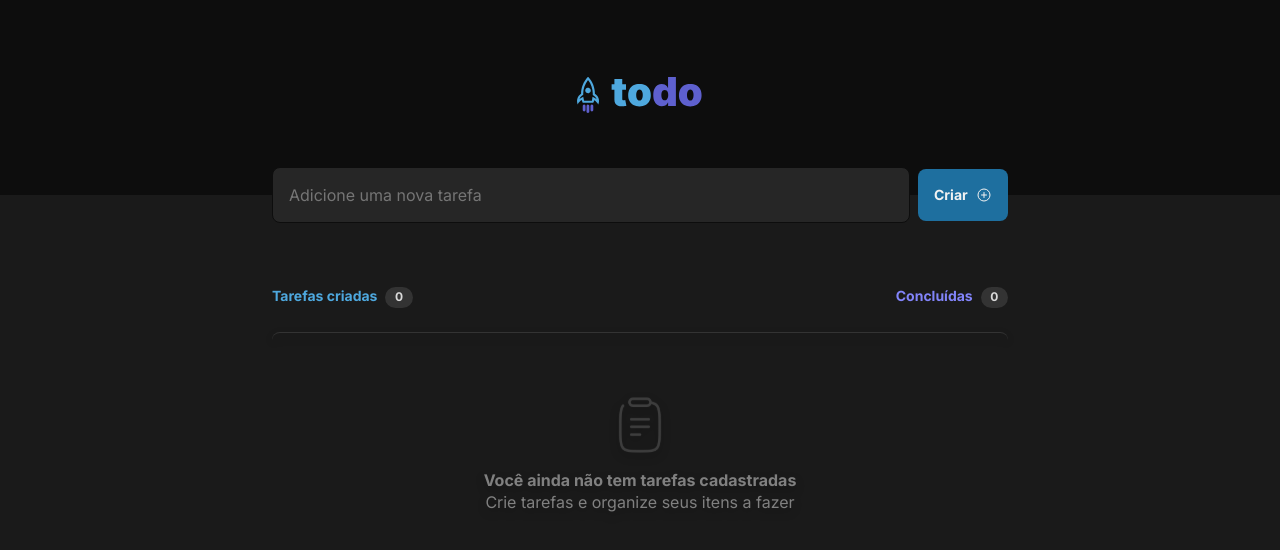
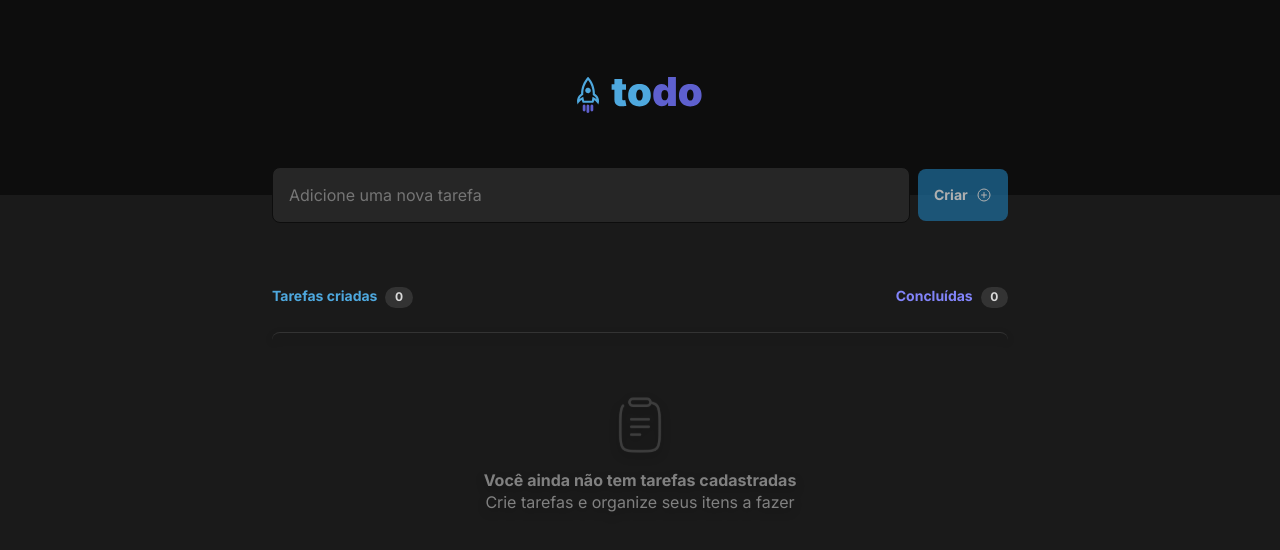
Before and after one commit to clodoaldo-favaro/ignite-desafio-react-01, a React (Vite) app: page / in a window 1280 px wide. Shown: the top 550 px of the page. Built offline with nearby package versions, Linux system fonts and the light colour scheme.

Commit message:
feat: inclusão e contador de tarefas

```diff
--- a/src/App.module.css
+++ b/src/App.module.css
@@ -19,7 +19,7 @@
     flex-grow: 1;
 }
 
-.taskForm button {
+.taskForm button[type=submit] {
     display: flex;
     justify-content: space-between;
     align-items: center;
@@ -35,9 +35,14 @@
     width: 90px;
 }
 
-.taskForm button:hover {
+.taskForm button[type=submit]:not(:disabled):hover {
     background: var(--blue);
 }
+
+.taskForm button[type=submit]:disabled {
+    opacity: 0.7;
+    cursor: not-allowed;
+  }
 
 .tasksWrapper {
     margin-top: 4rem;
@@ -70,26 +75,12 @@
     font-size: var(--font-smaller);
 }
 
-.emptyTasks {
+.tasksList {
     display: flex;
     flex-direction: column;
-    justify-content: center;
-    align-items: center;
-    padding: 4rem 1.5rem;
-
-    /* width: 736px;
-    height: 244px; */
-
-    border-top: 1px solid var(--gray-400);
-    filter: drop-shadow(0px 4px 4px rgba(0, 0, 0, 0.25));
-    border-radius: 8px;
+    gap: 0.75rem;
 }
 
-.emptyTasks img {
-    width: 56px;
-    margin-bottom: 1rem;
+.hidden {
+    display: none;
 }
-
-.emptyTasks > p:first-of-type {
-    font-weight: bold;
-}
--- a/src/App.tsx
+++ b/src/App.tsx
@@ -1,20 +1,64 @@
 import { Header } from './components/Header';
 import { PlusCircle } from 'phosphor-react';
-import clipboard from './assets/clipboard.svg';
+import { EmptyTask } from './components/EmptyTask';
 
 import './global.css';
 import styles from './App.module.css';
+import { ChangeEvent, FormEvent, InvalidEvent, useState } from 'react';
 
 
+interface Task {
+  description: string;
+  completed: boolean;
+}
+
 export function App() {
+  const [tasks, setTasks] = useState<Task[]>([]);
+
+  const [newTaskDescription, setNewTaskDescription] = useState('');
+
+  function handleCreateNewTask(event: FormEvent) {
+    event.preventDefault();
+
+    const newTask = {
+      description: newTaskDescription,
+      completed: false
+    };
+
+    setTasks([...tasks, newTask]);
+    setNewTaskDescription('');
+  }
+
+  function handleTaskDescriptionChange(event: ChangeEvent<HTMLInputElement>) {
+    event.target.setCustomValidity('');
+    setNewTaskDescription(event.target.value);
+  }
+
+  function handleNewTaskInvalid(event: InvalidEvent<HTMLInputElement>) {
+    event.target.setCustomValidity('Preencha a descrição da nova tarefa');
+  }
+
+  const isNewTaskDescriptionEmpty = newTaskDescription.length === 0;
+  const isTasksEmpty = tasks.length === 0;
+  const createdTasksCount = tasks.length;
+  const completedTasksCount = tasks.filter(task => task.completed).length;
+
   return (
     <div>
       <Header />
 
+      <main>
         <div className={styles.wrapper}>
-        <form className={styles.taskForm}>
-          <input type="text" placeholder="Adicione uma nova tarefa"/>
-          <button type="submit">
+          <form onSubmit={handleCreateNewTask} className={styles.taskForm}>
+            <input
+              type="text"
+              placeholder="Adicione uma nova tarefa"
+              value={newTaskDescription}
+              onChange={handleTaskDescriptionChange}
+              onInvalid={handleNewTaskInvalid}
+              required
+            />
+            <button type="submit" disabled={isNewTaskDescriptionEmpty}>
               Criar
               <PlusCircle size={16} />
             </button>
@@ -24,20 +68,26 @@ export function App() {
             <div className={styles.tasksHeader}>
               <div>
                 <span className={styles.tasksCreated}>Tarefas criadas</span>
-              <div className={styles.tasksCounter}><span>0</span></div>
+                <div className={styles.tasksCounter}><span>{createdTasksCount}</span></div>
               </div>
               <div>
                 <span className={styles.tasksCompleted}>Concluídas</span>
-              <div className={styles.tasksCounter}><span>0</span></div>
+                <div className={styles.tasksCounter}><span>{`${createdTasksCount > 0 ? completedTasksCount + ' de ' + createdTasksCount : '0'}`}</span></div>
               </div>
             </div>
-          <div className={styles.emptyTasks}>
-            <img src={clipboard} alt="" />
-            <p>Você ainda não tem tarefas cadastradas</p>
-            <p>Crie tarefas e organize seus itens a fazer</p>
+
+            <EmptyTask className={!isTasksEmpty ? styles.hidden : ''}/>
+
+            <div className={`${styles.tasksList} ${isTasksEmpty ? styles.hidden : ''}`}>
+              {
+                tasks.map(task => {
+                  return <p>{task.description}</p>
+                })
+              }
             </div>
           </div>
         </div>
+      </main>
 
     </div>
   );
--- /dev/null
+++ b/src/components/EmptyTask.module.css
@@ -0,0 +1,20 @@
+.emptyTasks {
+    display: flex;
+    flex-direction: column;
+    justify-content: center;
+    align-items: center;
+    padding: 4rem 1.5rem;
+
+    border-top: 1px solid var(--gray-400);
+    filter: drop-shadow(0px 4px 4px rgba(0, 0, 0, 0.25));
+    border-radius: 8px;
+}
+
+.emptyTasks img {
+    width: 56px;
+    margin-bottom: 1rem;
+}
+
+.emptyTasks > p:first-of-type {
+    font-weight: bold;
+}
--- /dev/null
+++ b/src/components/EmptyTask.tsx
@@ -0,0 +1,13 @@
+import clipboard from '../assets/clipboard.svg';
+
+import styles from './EmptyTask.module.css';
+
+export function EmptyTask({ className = ''}) {
+    return (
+        <div className={`${styles.emptyTasks} ${className}`}>
+            <img src={clipboard} alt="" />
+            <p>Você ainda não tem tarefas cadastradas</p>
+            <p>Crie tarefas e organize seus itens a fazer</p>
+          </div>
+    );
+}
```
Lines whose indentation alone changed are shown as unchanged.
